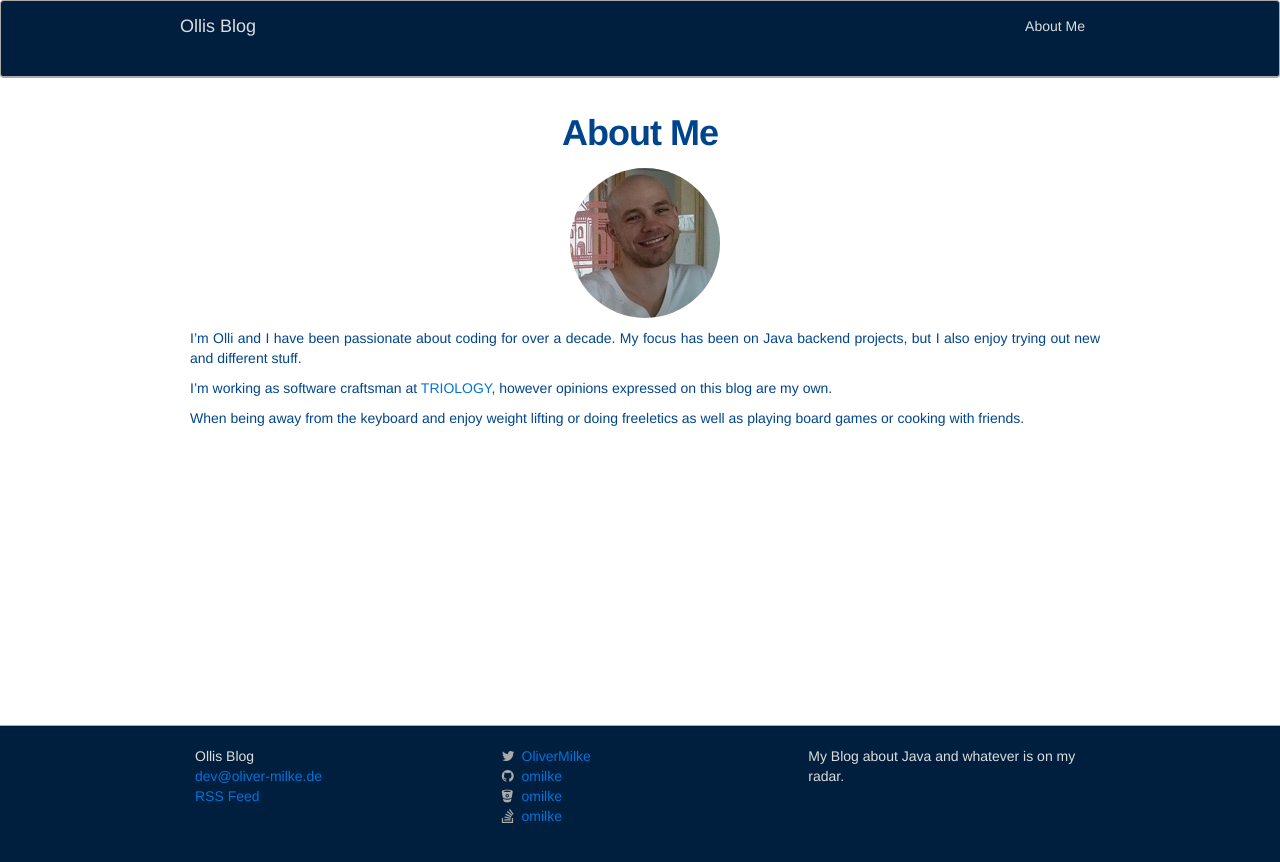
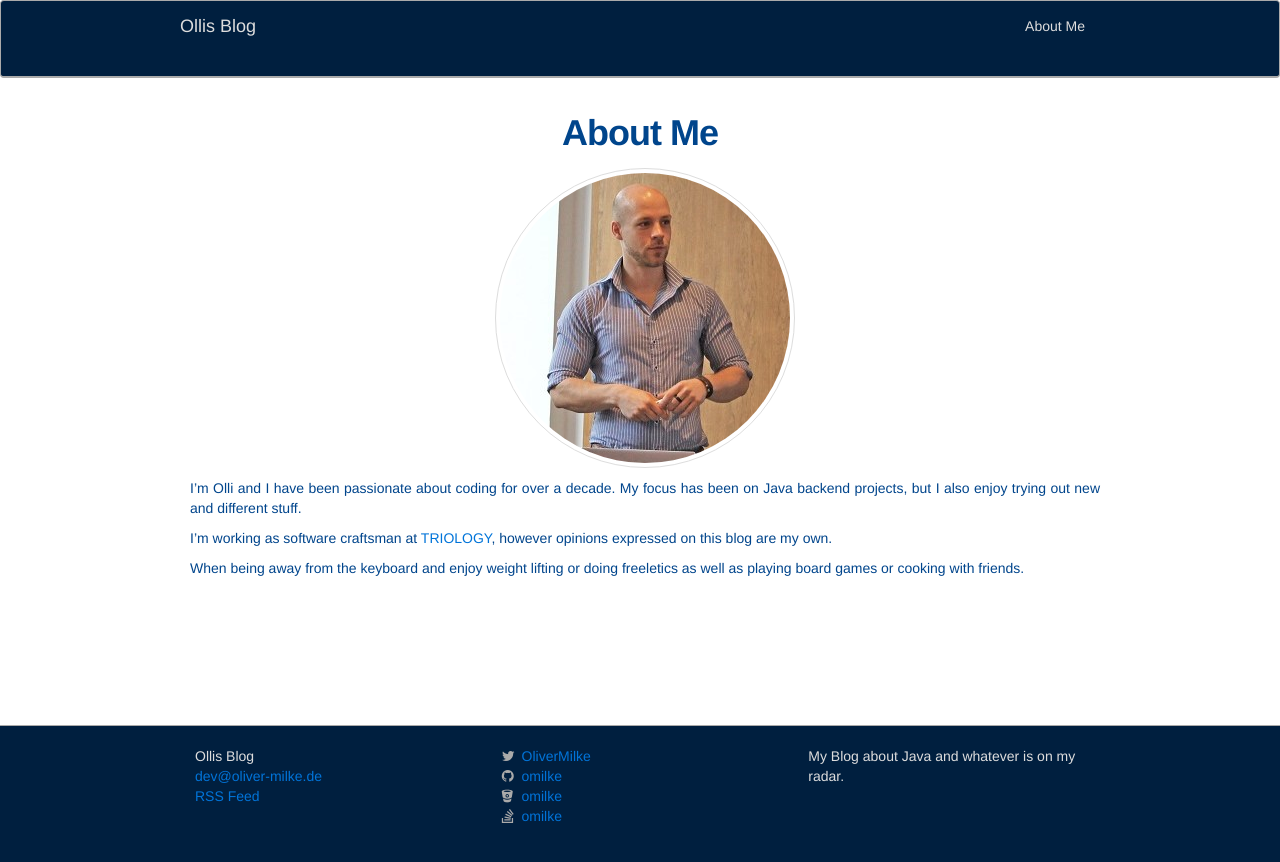
Before and after one commit to omilke/omilke.github.io, a Jekyll site: the page built from about.md, in a window 1280 px wide. Shown: the top 862 px of the page. Built offline with Jekyll 4.4.1, drawn with Linux system fonts in a browser that asks for light colours.

Commit message:
replace my picture

```diff
--- a/about.md
+++ b/about.md
@@ -4,7 +4,7 @@ title: About Me
 permalink: /about/
 ---
 
-<img src="{{ '/img/olli.jpg' | prepend: site.baseurl }}" class="img-circle center-block" />
+<img src="{{ '/img/olli.jpg' | prepend: site.baseurl }}" class="img-circle img-thumbnail center-block" />
 
 
 I'm Olli and I have been passionate about coding for over a decade. My focus has been on Java backend projects, but I also enjoy trying out new and different stuff.
```
Also changed, not shown: img/olli.jpg.
